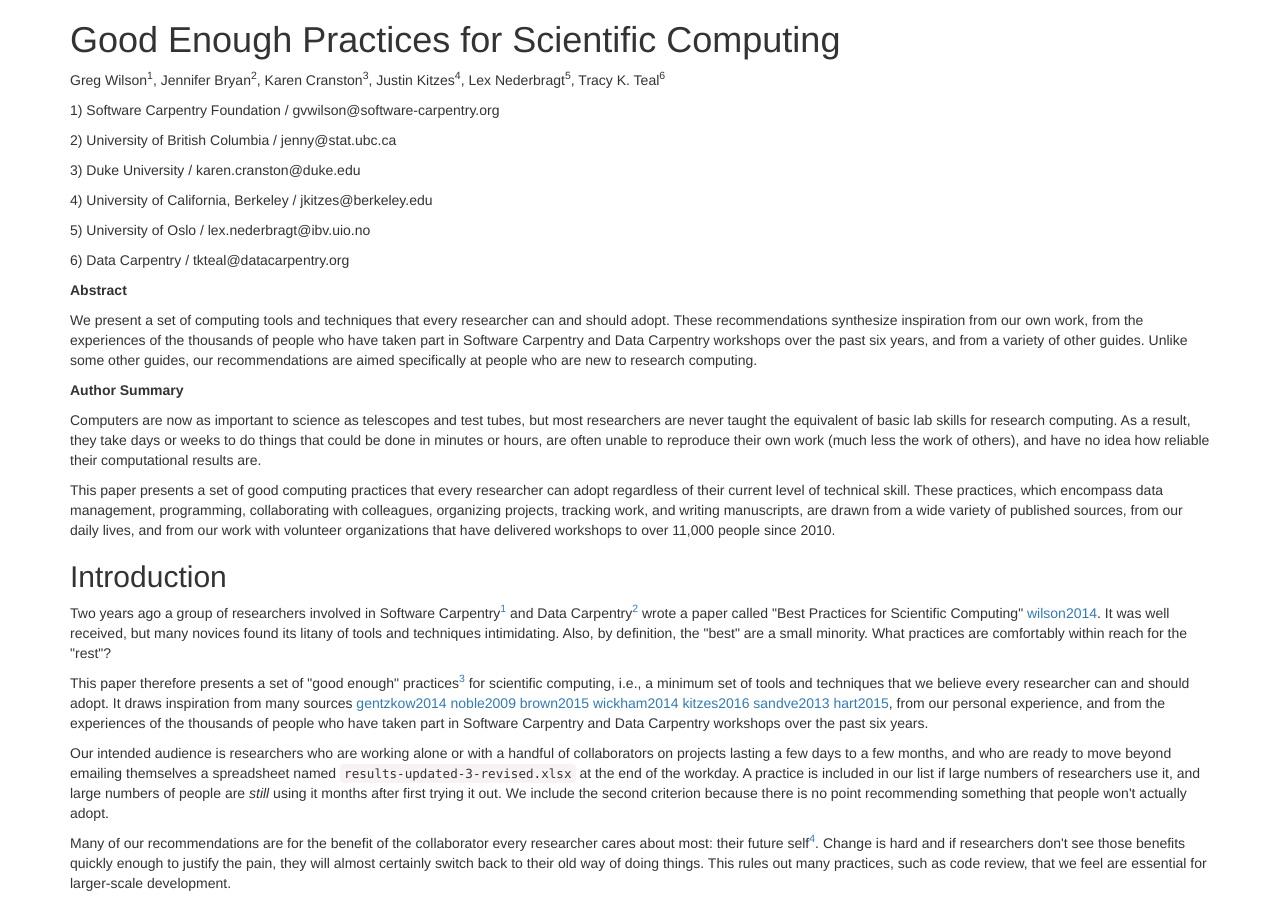
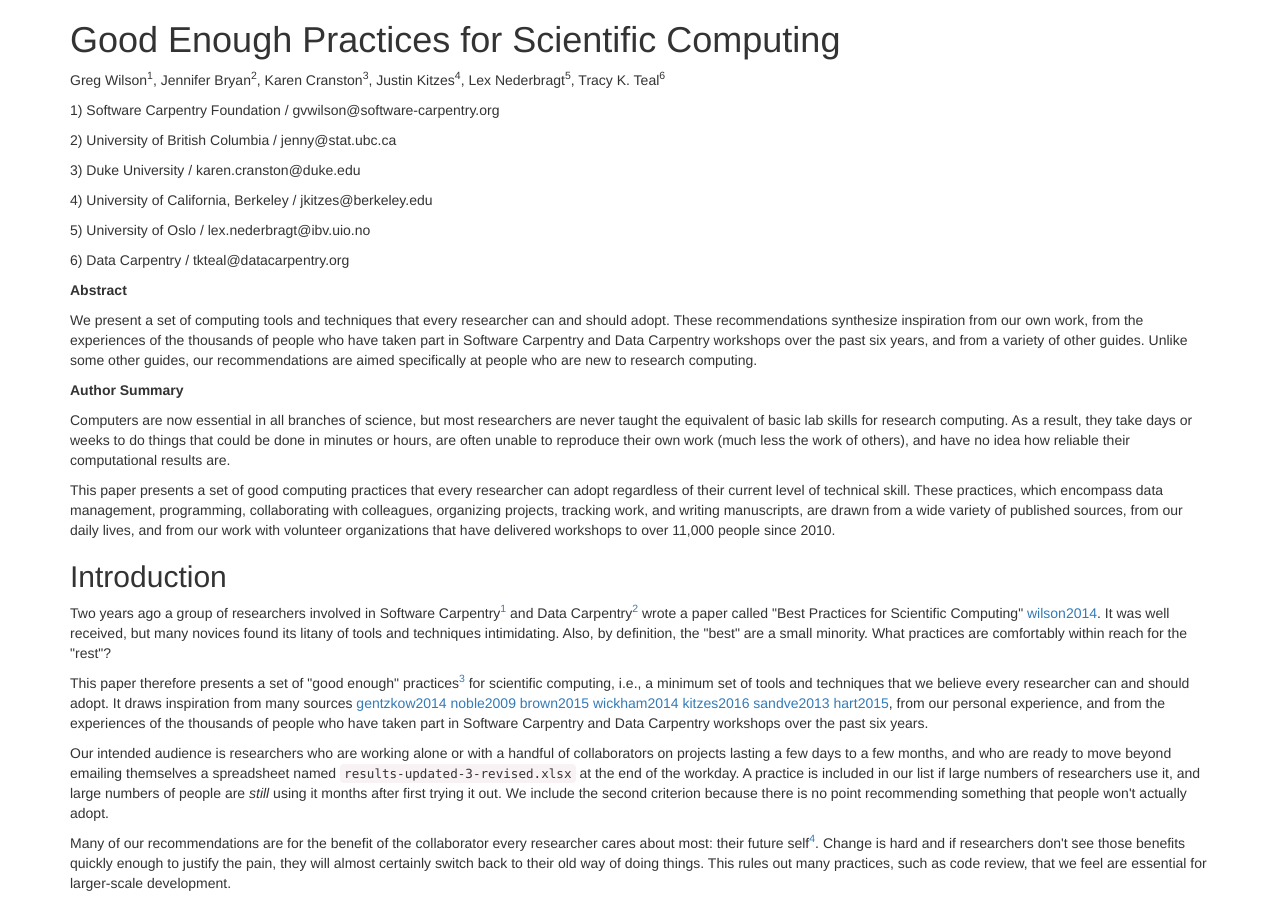
Before and after one commit to swcarpentry/good-enough-practices-in-scientific-computing, a Jekyll site: the page built from index.md, in a window 1280 px wide and 900 px high. Built offline with Jekyll 4.4.1, drawn with Linux system fonts in a browser that asks for light colours.

Commit message:
Fixing opening paragraph

```diff
--- a/index.md
+++ b/index.md
@@ -34,12 +34,12 @@ at people who are new to research computing.
 
 **Author Summary**
 
-Computers are now as important to science as telescopes and test
-tubes, but most researchers are never taught the equivalent of basic
-lab skills for research computing.  As a result, they take days or
-weeks to do things that could be done in minutes or hours, are often
-unable to reproduce their own work (much less the work of others), and
-have no idea how reliable their computational results are.
+Computers are now essential in all branches of science, but most
+researchers are never taught the equivalent of basic lab skills for
+research computing.  As a result, they take days or weeks to do things
+that could be done in minutes or hours, are often unable to reproduce
+their own work (much less the work of others), and have no idea how
+reliable their computational results are.
 
 This paper presents a set of good computing practices that every
 researcher can adopt regardless of their current level of technical
```
Also changed, not shown: 1 other file.
